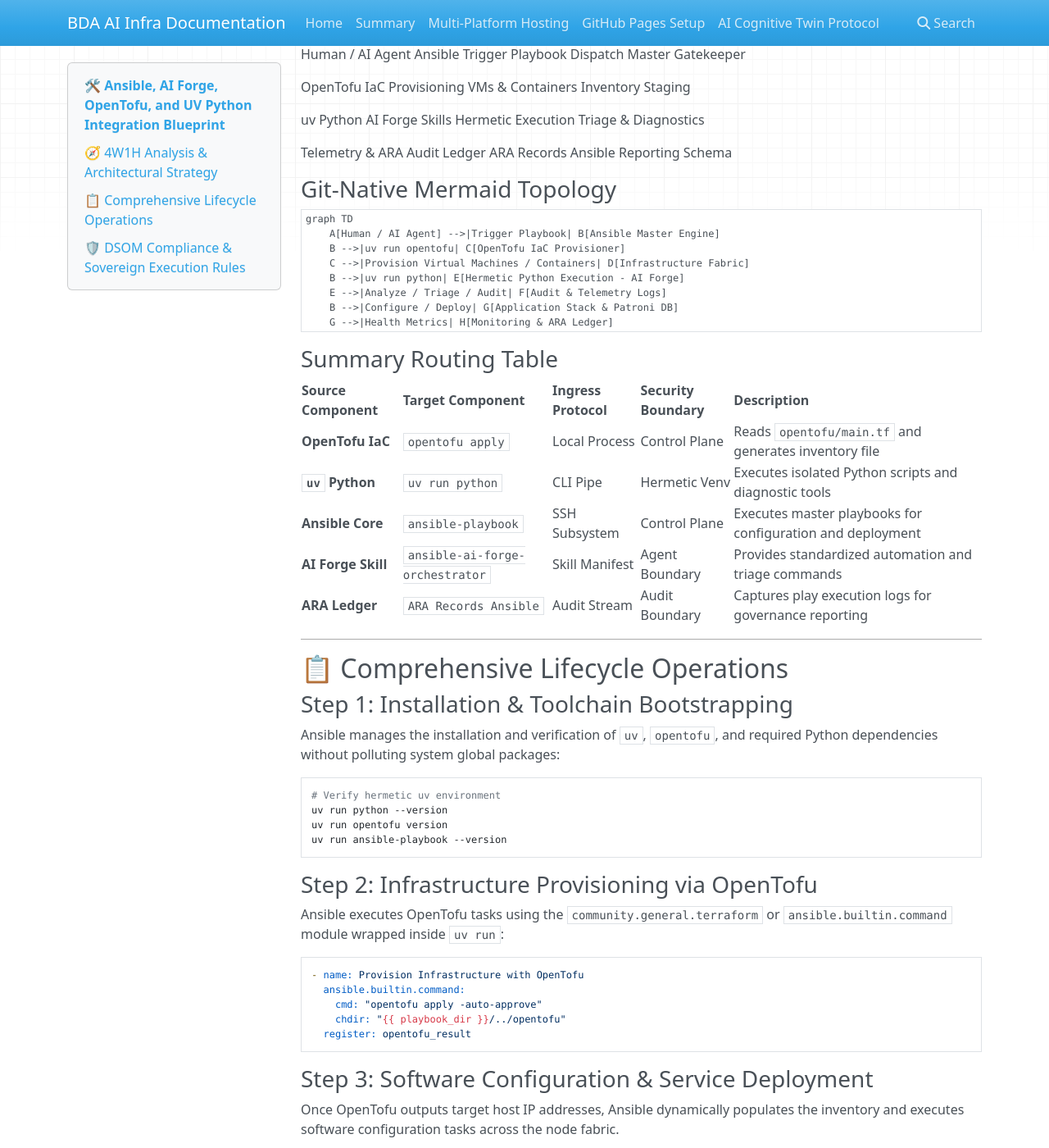
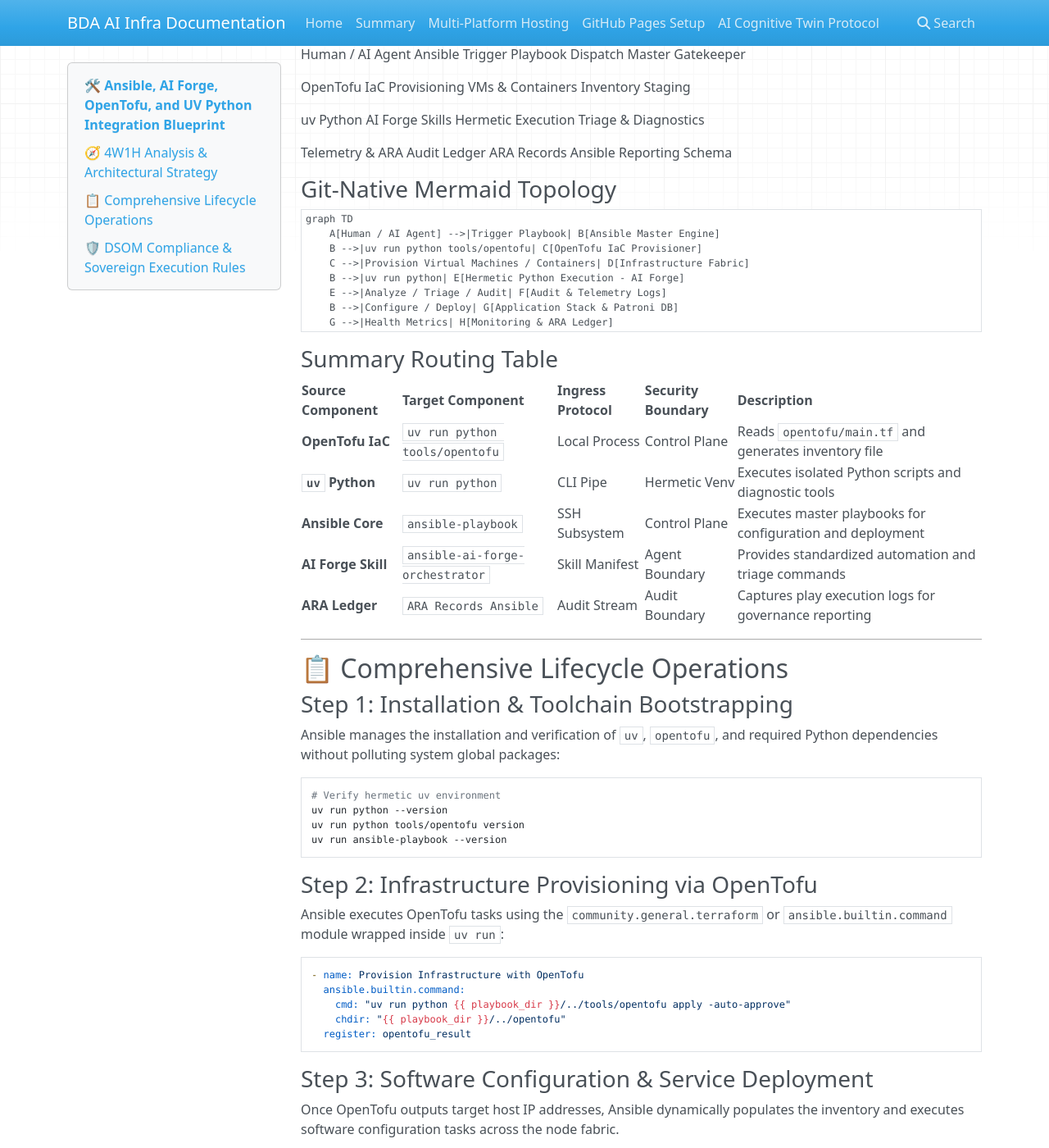
Before and after one commit to linuxmalaysia/bda-ai-infra, an MkDocs documentation site: the page built from docs/how-to-guides/ansible-ai-forge-opentofu-integration.md, in a window 1280 px wide and 1400 px high, scrolled down 1624 px. Shown: the whole window at 82% size. Built offline with MkDocs 1.6.1, drawn with Linux system fonts in a browser that asks for light colours; nearby versions of some CDN libraries.

Commit message:
fix: refine OpenTofu HCL declarations, CLI emulator error handling, and test invocations
Co-authored-by: google-labs-jules[bot] <161369871+google-labs-jules[bot]@users.noreply.github.com>

````diff
--- a/docs/how-to-guides/ansible-ai-forge-opentofu-integration.md
+++ b/docs/how-to-guides/ansible-ai-forge-opentofu-integration.md
@@ -115,7 +115,7 @@ Ansible serves as the top-level driver, wrapping OpenTofu and `uv` Python calls
 ```mermaid
 graph TD
     A[Human / AI Agent] -->|Trigger Playbook| B[Ansible Master Engine]
-    B -->|uv run opentofu| C[OpenTofu IaC Provisioner]
+    B -->|uv run python tools/opentofu| C[OpenTofu IaC Provisioner]
     C -->|Provision Virtual Machines / Containers| D[Infrastructure Fabric]
     B -->|uv run python| E[Hermetic Python Execution - AI Forge]
     E -->|Analyze / Triage / Audit| F[Audit & Telemetry Logs]
@@ -127,7 +127,7 @@ graph TD
 
 | Source Component | Target Component | Ingress Protocol | Security Boundary | Description |
 | :--- | :--- | :--- | :--- | :--- |
-| **OpenTofu IaC** | `opentofu apply` | Local Process | Control Plane | Reads `opentofu/main.tf` and generates inventory file |
+| **OpenTofu IaC** | `uv run python tools/opentofu` | Local Process | Control Plane | Reads `opentofu/main.tf` and generates inventory file |
 | **`uv` Python** | `uv run python` | CLI Pipe | Hermetic Venv | Executes isolated Python scripts and diagnostic tools |
 | **Ansible Core** | `ansible-playbook` | SSH Subsystem | Control Plane | Executes master playbooks for configuration and deployment |
 | **AI Forge Skill** | `ansible-ai-forge-orchestrator` | Skill Manifest | Agent Boundary | Provides standardized automation and triage commands |
@@ -143,7 +143,7 @@ Ansible manages the installation and verification of `uv`, `opentofu`, and requi
 ```bash
 # Verify hermetic uv environment
 uv run python --version
-uv run opentofu version
+uv run python tools/opentofu version
 uv run ansible-playbook --version
 ```
 
@@ -153,7 +153,7 @@ Ansible executes OpenTofu tasks using the `community.general.terraform` or `ansi
 ```yaml
 - name: Provision Infrastructure with OpenTofu
   ansible.builtin.command:
-    cmd: "opentofu apply -auto-approve"
+    cmd: "uv run python {{ playbook_dir }}/../tools/opentofu apply -auto-approve"
     chdir: "{{ playbook_dir }}/../opentofu"
   register: opentofu_result
 ```
--- a/playbooks/opentofu_provision.yml
+++ b/playbooks/opentofu_provision.yml
@@ -6,18 +6,19 @@
   gather_facts: false
   vars:
     opentofu_dir: "{{ playbook_dir }}/../opentofu"
+    opentofu_bin: "{{ playbook_dir }}/../tools/opentofu"
 
   tasks:
     - name: Initialize OpenTofu Working Directory
       ansible.builtin.command:
-        cmd: opentofu init
+        cmd: "uv run python {{ opentofu_bin }} init"
         chdir: "{{ opentofu_dir }}"
       register: tofu_init
       changed_when: false
 
     - name: Apply OpenTofu Infrastructure Configuration
       ansible.builtin.command:
-        cmd: opentofu apply -auto-approve
+        cmd: "uv run python {{ opentofu_bin }} apply -auto-approve"
         chdir: "{{ opentofu_dir }}"
       register: tofu_apply
       changed_when: "'Apply complete!' in tofu_apply.stdout"
--- a/playbooks/site.yml
+++ b/playbooks/site.yml
@@ -7,6 +7,7 @@
   vars:
     project_root: "{{ playbook_dir }}/.."
     opentofu_dir: "{{ project_root }}/opentofu"
+    opentofu_bin: "{{ project_root }}/tools/opentofu"
     target_env: "staging"
 
   tasks:
@@ -26,7 +27,7 @@
 
     - name: Provision Infrastructure via OpenTofu
       ansible.builtin.command:
-        cmd: "opentofu apply -auto-approve"
+        cmd: "uv run python {{ opentofu_bin }} apply -auto-approve"
         chdir: "{{ opentofu_dir }}"
       register: opentofu_apply
       changed_when: "'Apply complete!' in opentofu_apply.stdout"
````
Also changed, not shown: tests/test_ansible_opentofu.py (+15 -5 lines), 2 other files.
